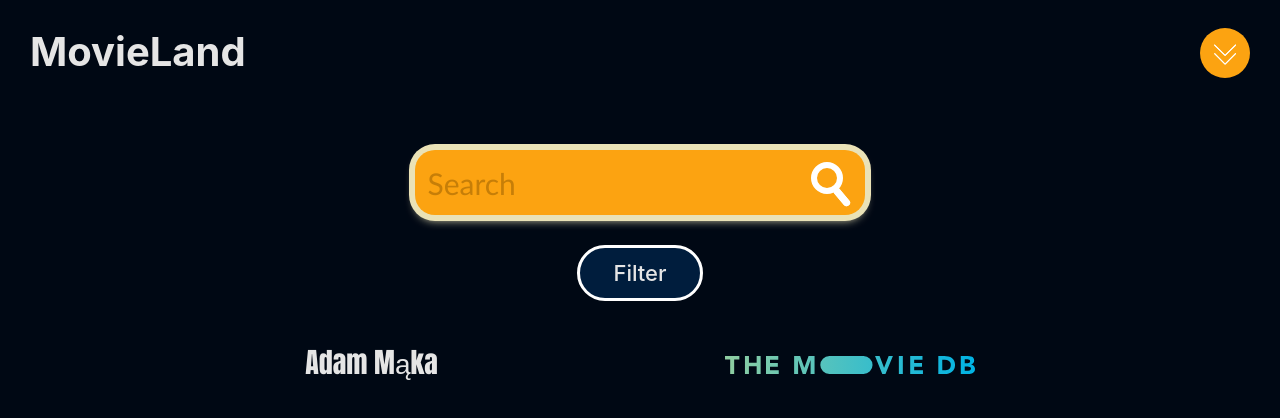
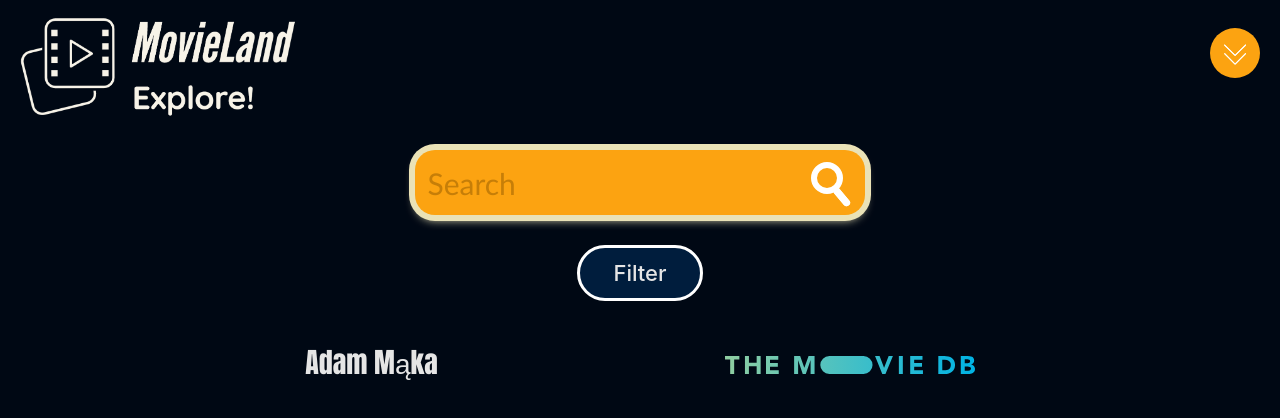
Before and after one commit to Adam-M-04/MovieLand, a plain HTML site: page index.html in a window 1280 px wide. Drawn offline with nearby package versions, Linux system fonts and the light colour scheme.

Commit message:
'logo_and_icon'

```diff
--- a/index.css
+++ b/index.css
@@ -24,8 +24,13 @@ body {
     text-align: left;
     font-size: 40px;
     position: absolute;
-    left: 30px;
-    top: 0px;
+    left: 20px;
+    top: -10px;
+}
+
+#logo {
+    height: 100px;
+    width: auto;
 }
 
 #title > span {
--- a/index.html
+++ b/index.html
@@ -4,7 +4,8 @@
     <meta charset="UTF-8">
     <meta http-equiv="X-UA-Compatible" content="IE=edge">
     <meta name="viewport" content="width=device-width, initial-scale=1.0">
-    <meta name="description" content="explore millions of movies, tv shows and people">
+    <meta name="description" content="Explore millions of movies, tv shows and people!">
+    <link rel="icon" href="img/icon.png">
     <title>MovieLand</title>
     <link rel="stylesheet" href="index.css">
     <link rel="stylesheet" href="menu/menu.css">
@@ -33,7 +34,7 @@
     <script src='detailed_view/person/DV_person.js'></script>
 </head>
 <body>
-    <h1 id="title"><span onclick="app.go_home()">MovieLand</span></h1>
+    <h1 id="title"><img src="img/logo.png" id="logo" onclick="app.go_home()"></h1>
 
     <footer>
         Adam Mąka <a href="https://www.themoviedb.org/" target=”_blank” rel=”nofollow”><img src="img/attributionLogo.svg" width="250"></a>
--- a/menu/menu.css
+++ b/menu/menu.css
@@ -19,7 +19,7 @@
     border-radius: 50%;
     position: fixed;
     top: 28px;
-    right: 30px;
+    right: 20px;
     background-color: #FCA311;
     outline: none;
     border: none;
```
Also changed, not shown: img/icon.png (added), img/logo.png (added).
